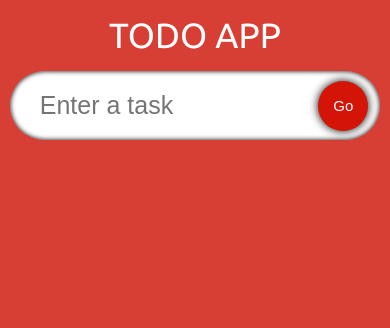
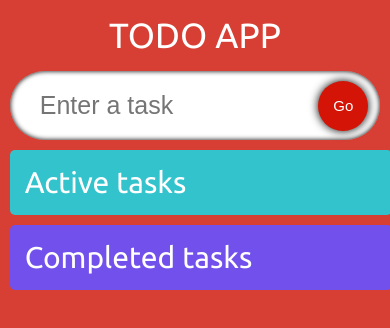
Before and after one commit to orpic/typescript-react, a React (Vite) app: page / in a window 390 px wide. Shown: the top 328 px of the page. Built offline with nearby package versions, Linux system fonts and the light colour scheme.

Commit message:
ui complete

```diff
--- a/src/components/TodoList.tsx
+++ b/src/components/TodoList.tsx
@@ -9,7 +9,9 @@
 
 const TodoList: React.FC<Props> = ({ todos, setTodos }) => {
   return (
+    <div className="constainer">
       <div className="todos">
+        <span className="todos__heading">Active tasks</span>
         {todos.map((todo) => (
           <SingleTodo
             key={todo.id}
@@ -19,6 +21,18 @@
           />
         ))}
       </div>
+      <div className="todos remove">
+        <span className="todos__heading">Completed tasks</span>
+        {todos.map((todo) => (
+          <SingleTodo
+            key={todo.id}
+            todo={todo}
+            todos={todos}
+            setTodos={setTodos}
+          />
+        ))}
+      </div>
+    </div>
   );
 };
 
--- a/src/components/styles.css
+++ b/src/components/styles.css
@@ -1,6 +1,6 @@
 .input {
   display: flex;
-  width: 90%;
+  width: 95%;
   position: relative;
   align-items: center;
 }
@@ -44,20 +44,43 @@
   box-shadow: 0 0 5px black;
 }
 
+.constainer {
+  display: flex;
+  width: 95%;
+  margin-top: 10px;
+  justify-content: space-between;
+  align-items: flex-start;
+}
+
 .todos {
   display: flex;
-  justify-content: space-evenly;
-  width: 90%;
-  flex-wrap: wrap;
+  /* justify-content: space-evenly; */
+  width: 47.5%;
+  /* flex-wrap: wrap; */
+  flex-direction: column;
+  padding: 15px;
+  border-radius: 5px;
+  background-color: rgba(50, 195, 205);
+}
+
+.todos__heading {
+  font-size: 30px;
+  color: white;
 }
 
 .todos__single {
   display: flex;
-  width: 29.5%;
+  /* width: 29.5%; */
   border-radius: 5px;
   padding: 20px;
   margin-top: 15px;
   background-color: #e6f658;
+  transition: 0.2s;
+}
+
+.todos__single:hover {
+  box-shadow: 0 0 5px black;
+  transform: scale(1.03);
 }
 
 .todos__single--text {
@@ -77,9 +100,9 @@
   cursor: pointer;
 }
 
-@media (max-width: 1200px) {
-  .todos__single {
-    width: 40%;
+@media (max-width: 1100px) {
+  .todos {
+    width: 45%;
   }
 }
 
@@ -89,9 +112,14 @@
   }
   .todos {
     width: 95%;
+    margin-bottom: 10px;
   }
-
-  .todos__single {
-    width: 100%;
+  .constainer {
+    width: 95%;
+    flex-direction: column;
   }
 }
+
+.remove {
+  background-color: rgb(114, 80, 235);
+}
```
Lines whose indentation alone changed are shown as unchanged.
